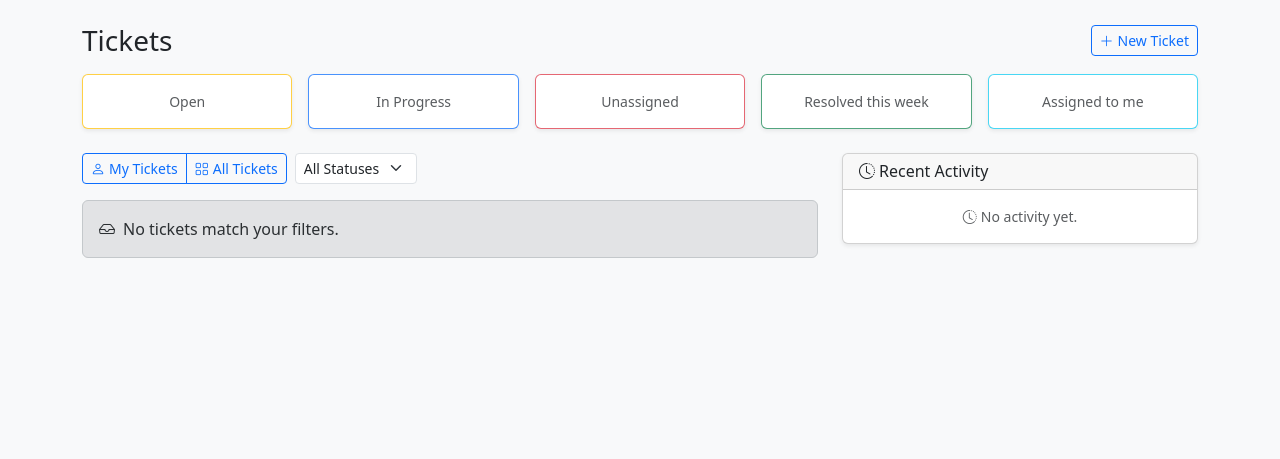
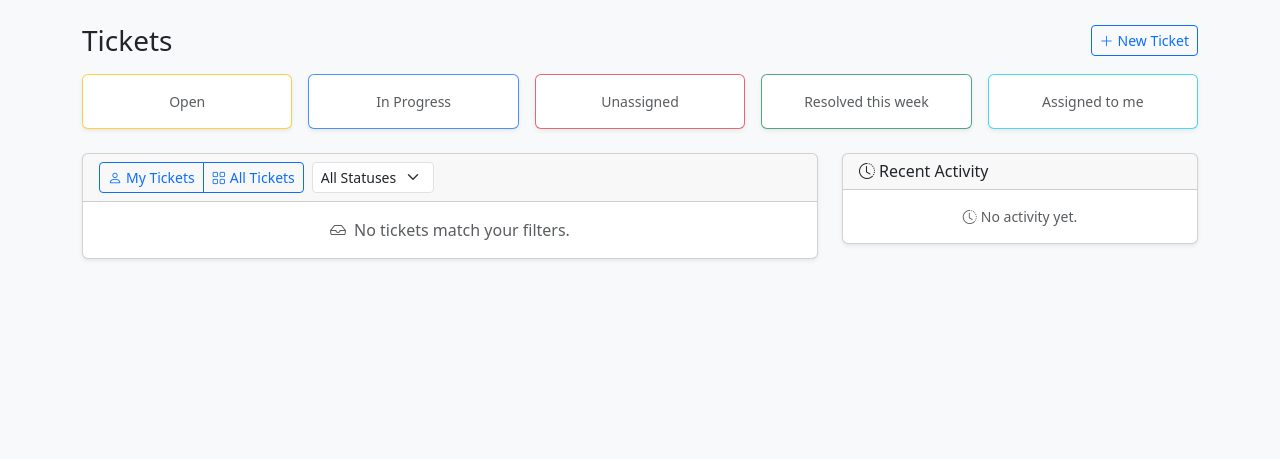
Before and after one commit to StolzAlex/taskify, a Flask app: template templates/dashboard.html in a window 1280 px wide. Shown: the part 57-516 px from the top of the page. Run offline with Flask 3, Linux system fonts and the light colour scheme; the template is opened without the code that fills it, so the values that code supplies are empty.

Commit message:
Dashboard with card-layout table

```diff
--- a/templates/dashboard.html
+++ b/templates/dashboard.html
@@ -63,9 +63,11 @@
 
   <!-- Ticket list -->
   <div class="col-lg-8">
+    <div class="card shadow-sm">
 
       <!-- View toggle + status filter -->
-    <form method="get" class="d-flex flex-wrap align-items-center gap-2 mb-3">
+      <div class="card-header">
+        <form method="get" class="d-flex flex-wrap align-items-center gap-2">
           <div class="btn-group btn-group-sm" role="group">
             <a href="{{ url_for('dashboard', view='mine', status=status_filter) }}"
                class="btn {{ 'btn-primary' if view == 'mine' else 'btn-outline-primary' }}">
@@ -92,10 +94,11 @@
           </a>
           {% endif %}
         </form>
+      </div>
 
       {% if tickets %}
       <div class="table-responsive">
-      <table class="table table-hover table-sm align-middle">
+        <table class="table table-hover table-sm align-middle mb-0">
           <thead class="table-light">
             <tr>
               <th>#</th>
@@ -135,11 +138,12 @@
         </table>
       </div>
       {% else %}
-    <div class="alert alert-secondary">
+      <div class="card-body text-muted text-center">
         <i class="bi bi-inbox me-2"></i>{{ _('No tickets match your filters.') }}
       </div>
       {% endif %}
 
+    </div>
   </div><!-- /col-lg-8 -->
 
   <!-- Recent activity feed -->
```
Lines whose indentation alone changed are shown as unchanged.
